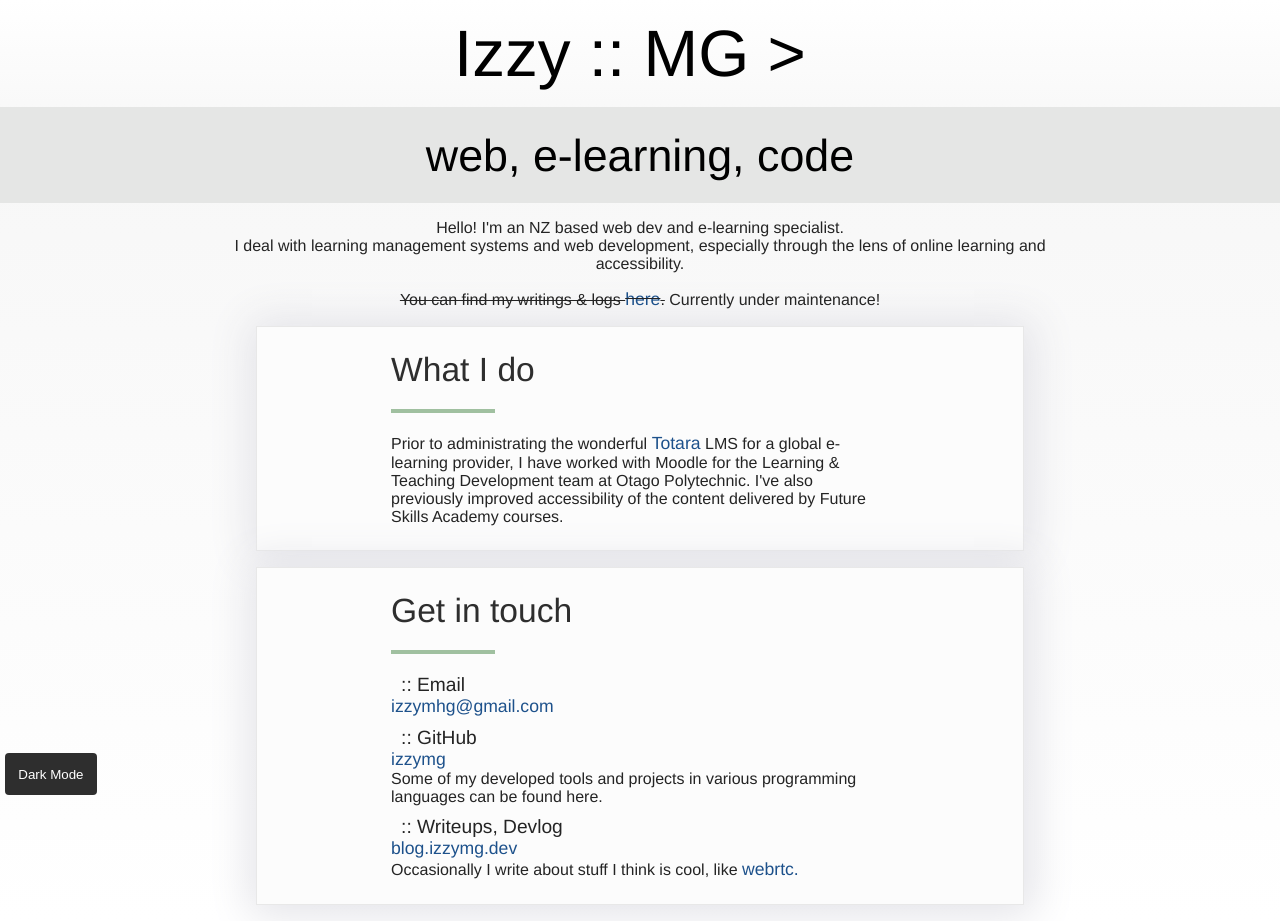
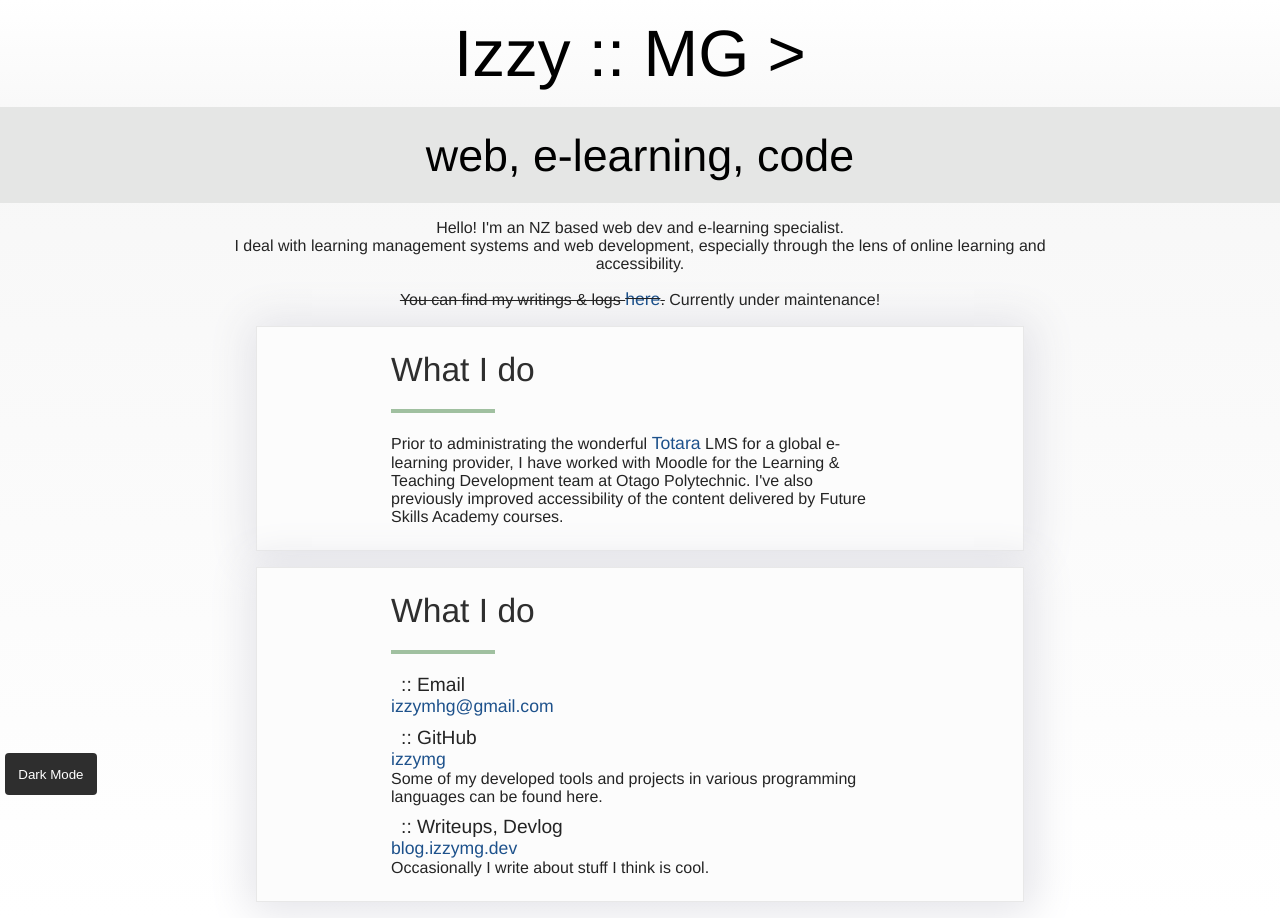
Before and after one commit to izzymg/izzy, a plain HTML site: page index.html in a window 1280 px wide. Drawn offline with Linux system fonts and the light colour scheme; a web font is replaced by a local one.

Commit message:
Update a title

```diff
--- a/index.html
+++ b/index.html
@@ -54,7 +54,7 @@
         <section class="links">
             <div class="tight-wrap">
                 <h3 class="lined-title">
-                    Get in touch
+                    What I do
                 </h3>
                 <h4 class="tiny-title">Email</h4>
                 <a class="plug" href="mailto:izzymhg@gmail.com">izzymhg@gmail.com</a>
@@ -66,7 +66,7 @@
                 <h4 class="tiny-title">Writeups, Devlog</h4>
                 <a class="plug" href="https://blog.izzymg.dev">blog.izzymg.dev</a>
                 <p>
-                    Occasionally I write about stuff I think is cool, like <a href="https://blog.izzymg.dev/2020/02/28/webrtc">webrtc.</a>
+                    Occasionally I write about stuff I think is cool.
                 </p>
             </div>
         </section>
```
